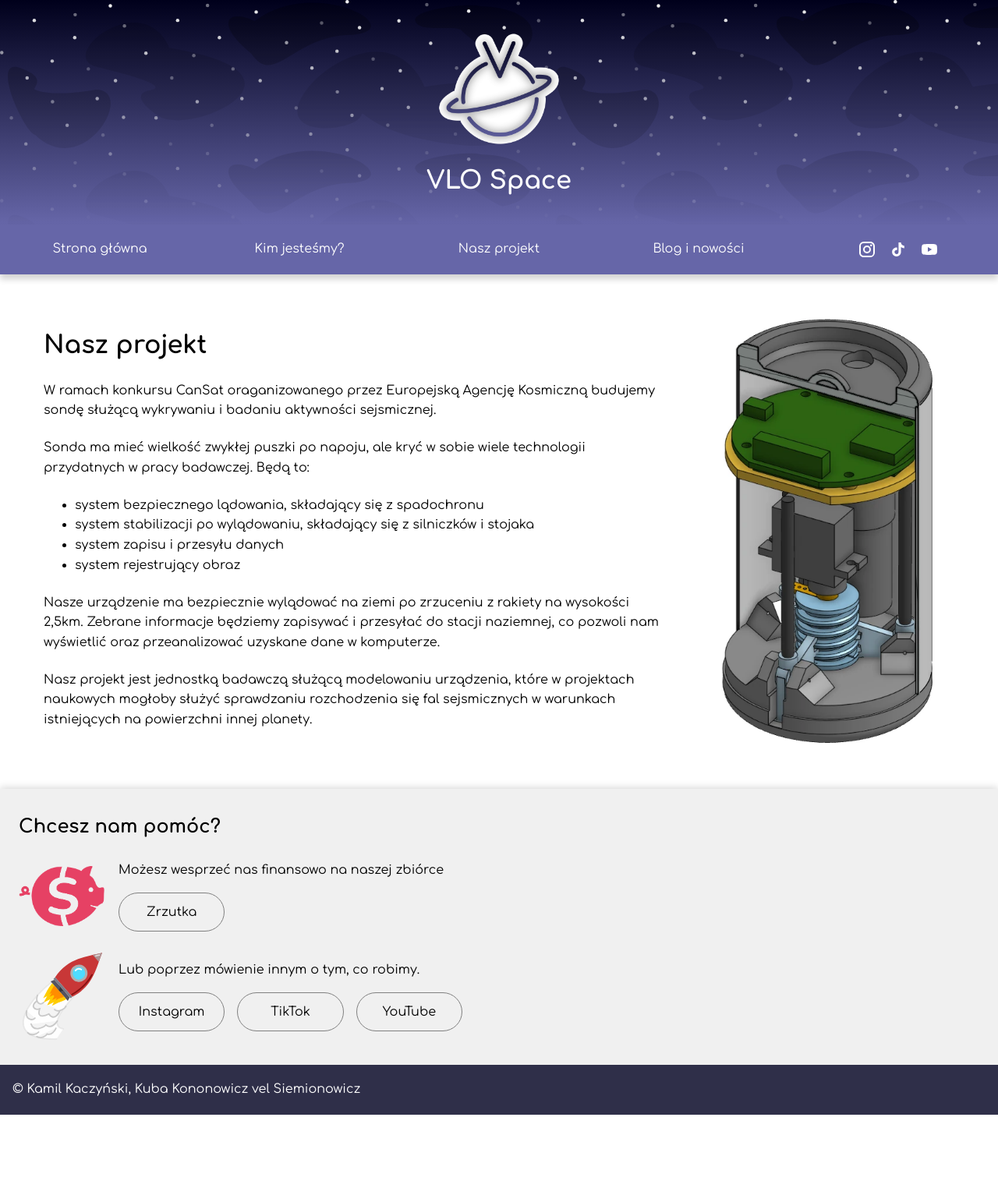
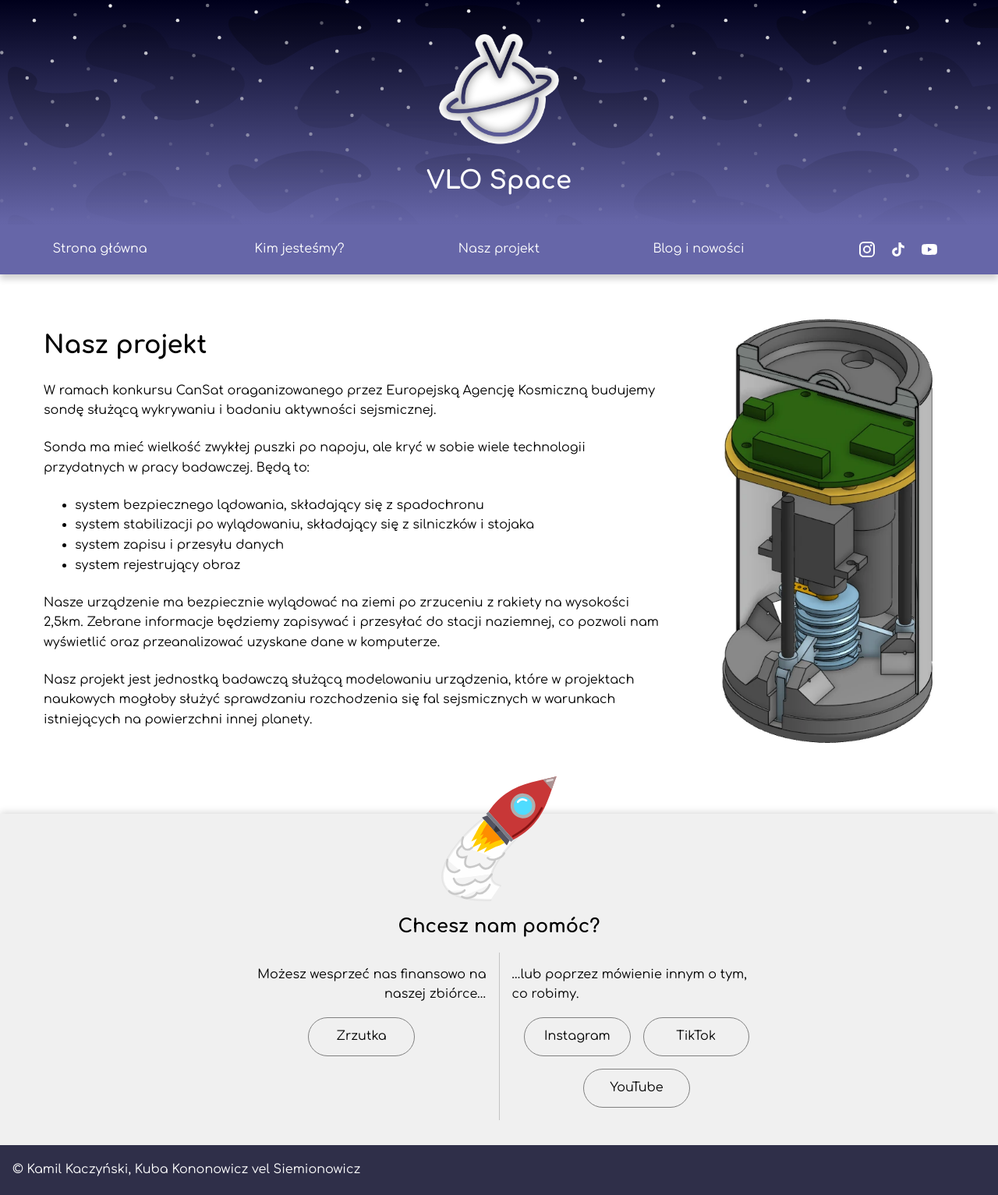
Before and after one commit to vlo-space/vlo-space.github.io, a Jekyll site: the page built from nasz-projekt.md, in a window 1280 px wide. Shown: the whole page at 78% size. Built offline with Jekyll 4.4.1, drawn with Linux system fonts in a browser that asks for light colours; before the commit the page ends 1430 px from its top, so only the background shows below that.

Commit message:
Improve the 'you can help' section

```diff
--- a/_layouts/base.html
+++ b/_layouts/base.html
@@ -39,23 +39,20 @@
         </main>
 
         <footer>
-            <div class="pre-footer">
+            <div class="pre-footer you-can-help">
+                <img src="/assets/rocket.svg" alt="">
                 <h2>Chcesz nam pomóc?</h2>
 
-                <div class="pre-footer-row">
-                    <img class="medium-image" src="/assets/media/logo/zrzutkaPL.png" >
-                    <div class="pre-footer-content">
-                        <span>Możesz wesprzeć nas finansowo na naszej zbiórce</span>
+                <div>
+                    <div>
+                        <span>Możesz wesprzeć nas finansowo na naszej zbiórce&mldr;</span>
                         <div class="link-buttons-container">
                             <a href="https://zrzutka.pl/f3sf8m">Zrzutka</a>
                         </div>
                     </div>
-                </div>
-
-                <div class="pre-footer-row">
-                    <img class="medium-image" src="/assets/rocket.svg" >
-                    <div class="pre-footer-content">
-                        <span>Lub poprzez mówienie innym o tym, co robimy.</span>
+                    <div class="v-separator"></div>
+                    <div>
+                        <span>&mldr;lub poprzez mówienie innym o tym, co robimy.</span>
                         <div class="link-buttons-container">
                             <a href="https://www.instagram.com/v_lo_space/">Instagram</a>
                             <a href="https://www.tiktok.com/@vlo_space_cansat">TikTok</a>
--- a/_sass/base.scss
+++ b/_sass/base.scss
@@ -44,7 +44,7 @@ body {
 h1 {
     line-height: 1.4em;
 
-    /* https://developer.mozilla.org/en-US/docs/Web/HTML/Reference/Elements/Heading_Elements#specifying_a_uniform_font_size_for_h1 */
+    // https://developer.mozilla.org/en-US/docs/Web/HTML/Reference/Elements/Heading_Elements#specifying_a_uniform_font_size_for_h1
     margin-block: 0.67em;
     font-size: 2em;
 }
@@ -158,8 +158,6 @@ article, aside {
     gap: 2em;
 
     justify-content: baseline;
-
-    background-color: white;
 }
 
 aside > .image-container {
@@ -199,6 +197,12 @@ aside > .image-container img {
 #main-content-button:focus-within {
     left: 2em;
     transform: translateY(0%);
+}
+
+.v-separator {
+    background-color: rgba(0, 0, 0, 0.18);
+    width: 1px;
+    max-width: 1px;
 }
 
 .card {
@@ -285,23 +289,7 @@ img.medium-image {
 .pre-footer {
     background-color: var(--color-card);
     box-sizing: border-box;
-    padding: 1em;
-    padding-left: 1.5em;
-    padding-right: 1.5em;
-}
-
-.pre-footer .pre-footer-content {
-    display: flex;
-    flex-direction: column;
-    justify-content: center;
-    gap: 1em;
-}
-
-.pre-footer .pre-footer-row {
-    display: flex;
-    flex-direction: row;
-    gap: 1em;
-    padding-bottom: 1em;
+    padding: 2em 1.5em;
 }
 
 .link-buttons-container {
@@ -403,6 +391,51 @@ footer {
 
 footer > :not(:last-child) {
     box-shadow: 0 -0.1rem .6rem var(--color-shadow-light);
+}
+
+footer > .you-can-help {
+    display: flex;
+    flex-direction: column;
+    align-items: center;
+    padding-top: 7em;
+    margin-top: 2em;
+}
+
+footer > .you-can-help > img {
+    width: 10em;
+    height: 10em;
+    position: absolute;
+    transform: translateY(-10em);
+}
+
+footer > .you-can-help > div {
+    display: flex;
+    flex-direction: row;
+    gap: 1em;
+}
+
+footer > .you-can-help > div > div:not(.v-separator) {
+    flex: 1 1 0;
+    display: flex;
+    flex-direction: column;
+
+    max-width: 20em;
+    gap: 1em;
+
+    padding: 1em 0;
+}
+
+footer > .you-can-help .link-buttons-container {
+    flex-wrap: wrap;
+    justify-content: center;
+}
+
+footer > .you-can-help > div > :first-child {
+    text-align: right;
+}
+
+footer > .you-can-help > div > :only-child {
+    text-align: center;
 }
 
 footer > :last-child {
```
